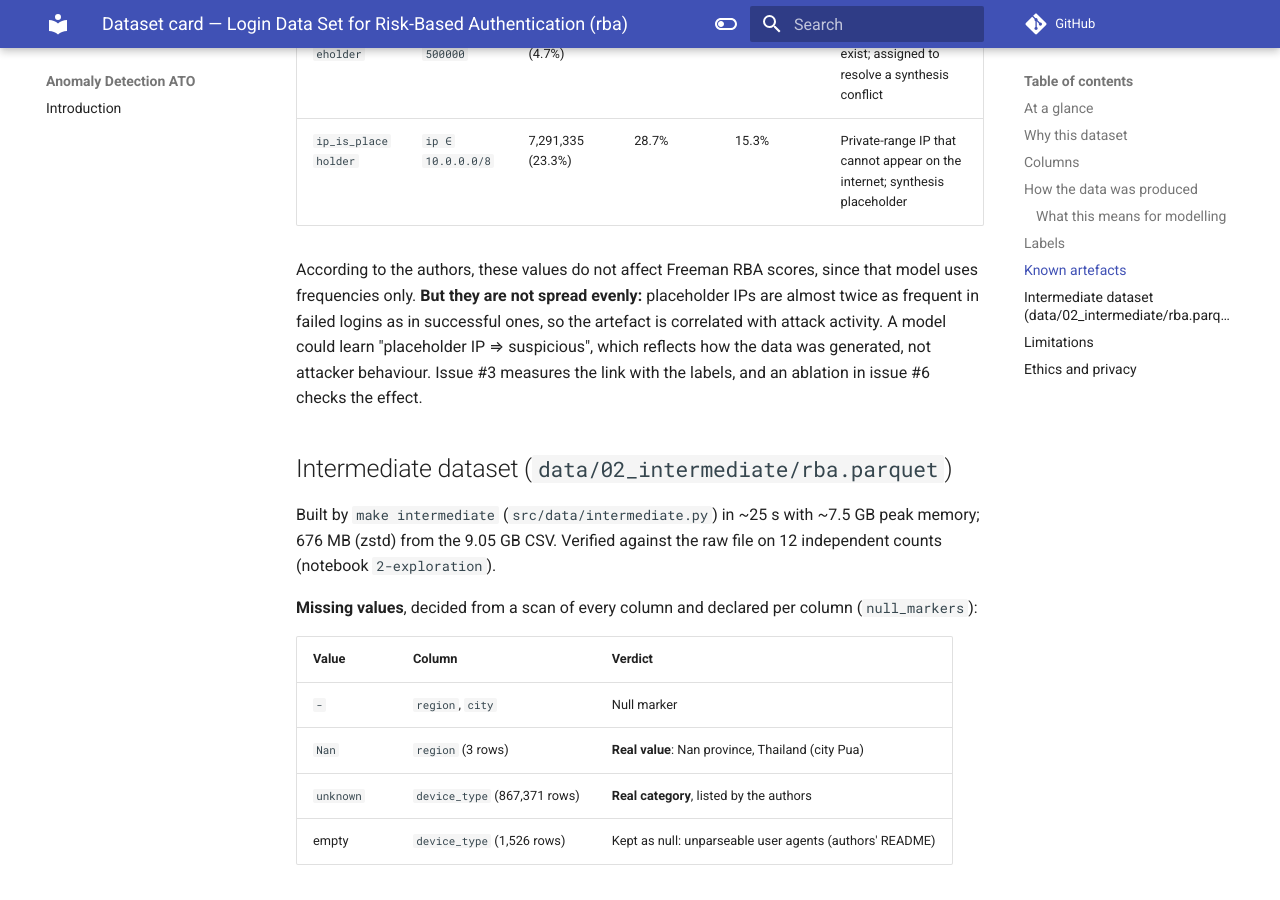
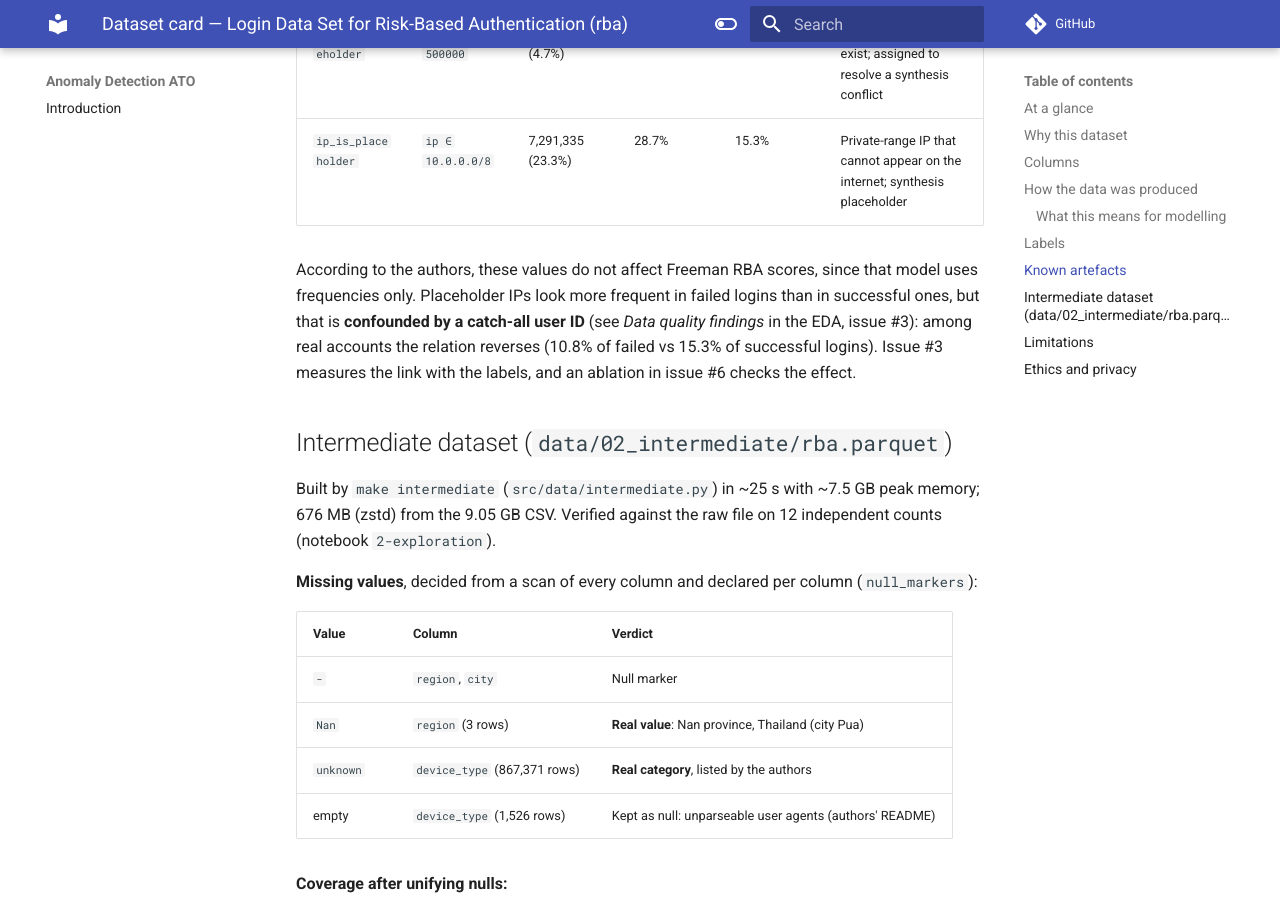
Before and after one commit to modsiw-mona/anomaly_detection_ato, an MkDocs documentation site: the page built from docs/datasets/rba.md, in a window 1280 px wide and 900 px high, scrolled down 4070 px. Built offline with MkDocs 1.6.1 and Material for MkDocs 9.7.7, drawn with Linux system fonts in a browser that asks for light colours; comment, search, counter and statistics services are not loaded; some of the changed text lies outside the part shown.

Commit message:
fix: correct the placeholder-IP asymmetry claim, which was confounded
Notebook 2 and the dataset card said placeholder IPs are twice as frequent
in failed logins, so the artefact correlates with attacks. The EDA found
that one user ID (a catch-all for attempts against unknown accounts) holds
14M failed attempts, 35% with placeholder IPs. Excluding it, the relation
reverses: 10.8% of failed vs 15.3% of successful logins. The claim is
corrected and the catch-all ID is recorded as a limitation.

Refs #2

```diff
--- a/docs/datasets/rba.md
+++ b/docs/datasets/rba.md
@@ -107,10 +107,10 @@
 | `ip_is_placeholder` | `ip ∈ 10.0.0.0/8` | 7,291,335 (23.3%) | 28.7% | 15.3% | Private-range IP that cannot appear on the internet; synthesis placeholder |
 
 According to the authors, these values do not affect Freeman RBA scores, since that model uses
-frequencies only. **But they are not spread evenly:** placeholder IPs are almost twice as frequent in
-failed logins as in successful ones, so the artefact is correlated with attack activity. A model could
-learn "placeholder IP ⇒ suspicious", which reflects how the data was generated, not attacker
-behaviour. Issue #3 measures the link with the labels, and an ablation in issue #6 checks the effect.
+frequencies only. Placeholder IPs look more frequent in failed logins than in successful ones, but
+that is **confounded by a catch-all user ID** (see *Data quality findings* in the EDA, issue #3):
+among real accounts the relation reverses (10.8% of failed vs 15.3% of successful logins). Issue #3
+measures the link with the labels, and an ablation in issue #6 checks the effect.
 
 ## Intermediate dataset (`data/02_intermediate/rba.parquet`)
 
@@ -156,8 +156,9 @@
   *Labels*).
 - **Weakened signals:** RTT and fine-grained geography were partly randomised during synthesis, and
   RTT is missing for 96% of attempts.
-- **Artefacts correlated with attacks:** placeholder IPs are twice as frequent in failed logins
-  (see *Known artefacts*).
+- **A catch-all user ID:** one ID holds 14 M failed attempts (45% of all rows) from 227 countries;
+  it is not a person, and it distorts any per-user or failed-login statistic that does not exclude it
+  (documented in the EDA, issue #3).
 
 ## Ethics and privacy
 
```
Also changed, not shown: 1 other file.
